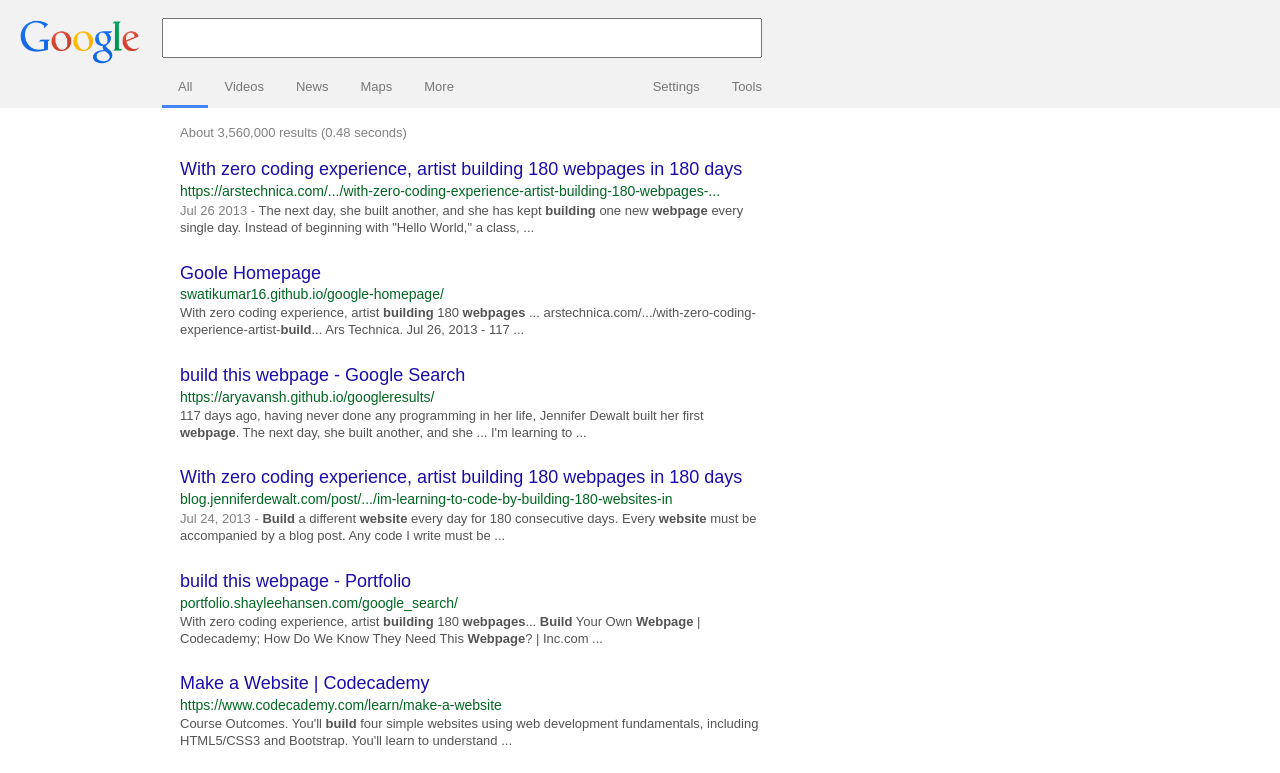
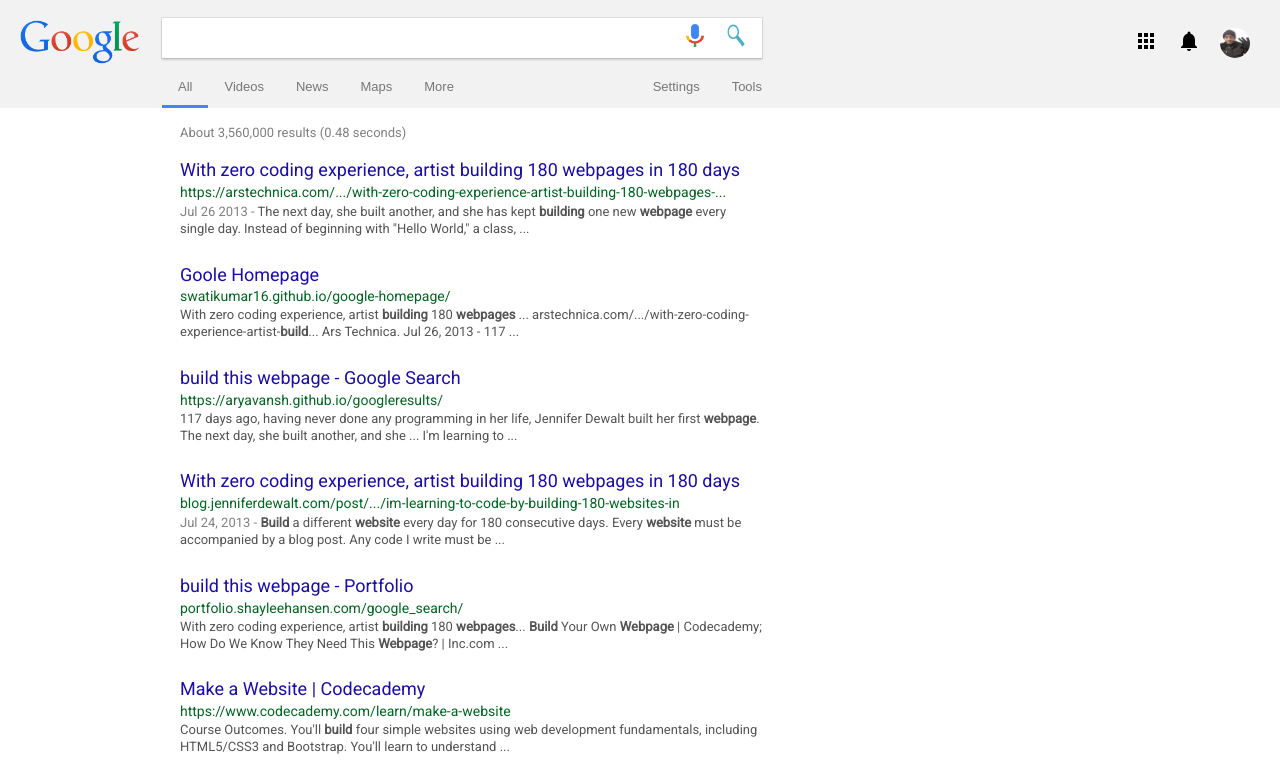
Before and after one commit to JayKamana/google-homepage, a plain HTML site: page index.html in a window 1280 px wide. Shown: the top 773 px of the page. Drawn offline with Linux system fonts and the light colour scheme.

Commit message:
98% done

```diff
--- a/index.html
+++ b/index.html
@@ -2,6 +2,7 @@
 <html>
 <head>
 	<title>Google Search</title>
+	<link href="https://fonts.googleapis.com/css?family=Roboto" rel="stylesheet">
 	<link rel="stylesheet" type="text/css" href="styles/styles.css">
 </head>
 <body>
@@ -11,7 +12,9 @@
 
 				<div class="logo"><img src="images/google_logo.png"></div>
 
-				<div class="google-search"><input type="Search" name="Search" placeholder=""></div>
+				<div class="google-search"><input type="Search" name="Search" placeholder="">
+
+				</div>
 
 				<ul>
 					<li class="active"><a class="" href="#">All</a></li>
@@ -24,6 +27,11 @@
 				</ul>
 
 			</div>
+
+			<a class="profile" href="#"><img src="images/profile.jpg"></a>
+			<a class="notify" href="#"><img src="images/notification.png"></a>
+			<a class="apps" href="#"><img src="images/apps.png"></a>
+
 
 		</header>
 	</div>
@@ -119,13 +127,13 @@
 	</div>
 
 	<footer class="row">
-	<div class="foot-wrapper"><p><span></span><span> Karakol - From your Internet address - </span>Use precise location - Learn more</p>
+	<div class="foot-wrapper"><p><span></span><span> Karakol - From your Internet address - </span><a href="#">Use precise location</a> - <a href="#">Learn more</a></p>
 
 			<ul>
-				<li>Help</li>
-				<li>Send feedback</li>
-				<li>Privacy</li>
-				<li>Terms</li>
+				<li><a href="#">Help</a></li>
+				<li><a href="#">Send feedback</a></li>
+				<li><a href="#">Privacy</a></li>
+				<li><a href="#">Terms</a></li>
 			</ul>
 	</div>
 
--- a/styles/styles.css
+++ b/styles/styles.css
@@ -22,7 +22,7 @@ input,select{vertical-align:middle}
 }
 
 body {
-	font-family: arial,sans-serif;
+	font-family: 'Roboto', sans-serif;
 }
 
 .container-fluid {
@@ -34,6 +34,7 @@ body {
 	width: 632px;
 	margin-left: 130px;
 	margin-right: 254px;
+	display: inline-block;
 }
 
 .row {
@@ -49,8 +50,13 @@ body {
 
 input[type="search"] {
 	height: 40px;
-	width: 100%;
-
+    width: 100%;
+    background: url(../images/mic.png) 90% 6px / 18px 23px no-repeat, url(../images/search.png) 97% 6px / 18px 23px no-repeat #fff;
+    font-size: 16px;
+    font-weight: normal;
+    padding: 10px 20px;
+    border: none;
+    box-shadow: 0 2px 2px 0 rgba(0,0,0,0.16), 0 0 0 1px rgba(0,0,0,0.08);
 }
 
 .google-search {
@@ -242,6 +248,30 @@ footer li {
 	margin-right: 27px;
 }
 
+footer a {
+	text-decoration: none;
+	color: #777;
+}
+
+footer a:hover {
+	text-decoration: none;
+	color: #333;
+}
+
 .foot-wrapper {
 	margin-left: 180px;
 }
+
+.apps,
+.notify,
+.profile {
+	float: right;
+}
+
+.profile img {
+	border-radius: 100%;
+    height: 30px;
+    width: 30px;
+    margin-top: 10px;
+    margin-left: 10px;
+}
```
Also changed, not shown: images/apps.png (added), images/mic.png (added), images/notification.png (added), images/profile.jpg (added), images/search.png (added).
